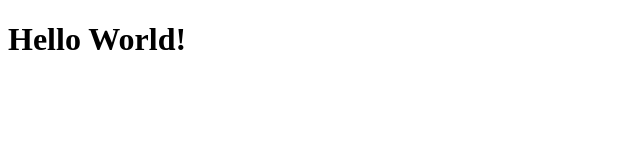
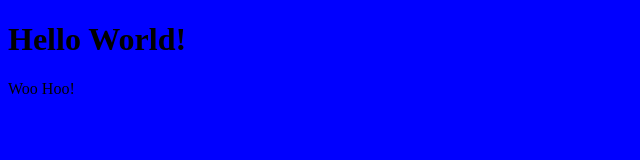
Before and after one commit to brianbett1998/My-Example-9556, a plain HTML site: page index.html in a window 1280 px wide. Shown: the whole page, without its empty margins (0-640 px from the left). Drawn offline with Linux system fonts and the light colour scheme.

Commit message:
add style.css,connect to index.html git push

```diff
--- a/index.html
+++ b/index.html
@@ -1,9 +1,11 @@
 <!DOCTYPE html>
 <html lang ="en">
 <head>
+    <link rel="stylesheet" href="style.css"/>
     <title>My Website</title>
 </head>
 <body>
     <h1>Hello World!</h1>
+    <p>Woo Hoo!</p>
 </body>
 </html>
--- /dev/null
+++ b/style.css
@@ -0,0 +1,3 @@
+body{
+    background:blue;
+}
```
